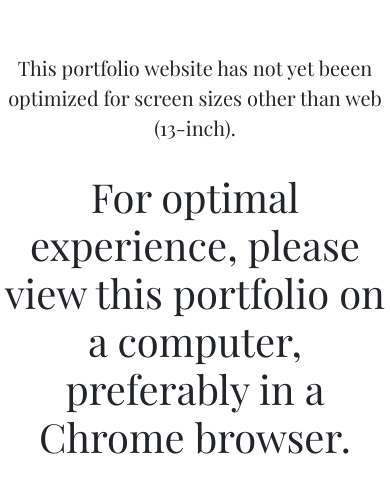
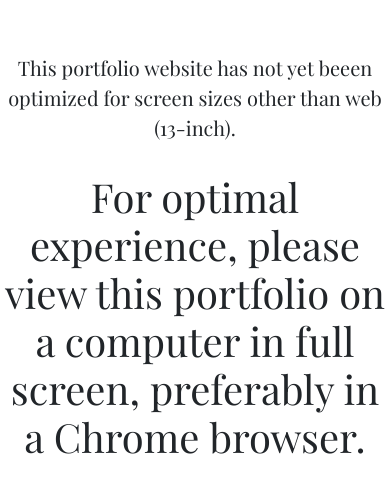
Before and after one commit to Elnamj/elnamattssonjohansson, a Next.js app: page / in a window 390 px wide. Shown: the part 147-640 px from the top of the page. Built offline with nearby package versions, Linux system fonts and the light colour scheme.

Commit message:
changed mobile ver.

```diff
--- a/pages/index.js
+++ b/pages/index.js
@@ -14,7 +14,7 @@
       <link rel="stylesheet" href="https://cdn.jsdelivr.net/npm/bootstrap@4.5.3/dist/css/bootstrap.min.css" integrity="sha384-TX8t27EcRE3e/ihU7zmQxVncDAy5uIKz4rEkgIXeMed4M0jlfIDPvg6uqKI2xXr2" crossorigin="anonymous"></link>
     </head>
     <div className={styles.mobile}>
-      <p>This portfolio website has not yet beeen optimized for screen sizes other than web (13-inch). <br></br><br></br><h1>For optimal experience, please view this portfolio on a computer, preferably in a Chrome browser.</h1></p>
+      <p>This portfolio website has not yet beeen optimized for screen sizes other than web (13-inch). <br></br><br></br><h1>For optimal experience, please view this portfolio on a computer in full screen, preferably in a Chrome browser.</h1></p>
     </div>
     <div className={styles.bigScreen}>
       <p>Optimized for web (13-inch). <br></br>Some content may look different for bigger screen sizes. <br></br><br></br>Wait to continue.</p>
```
